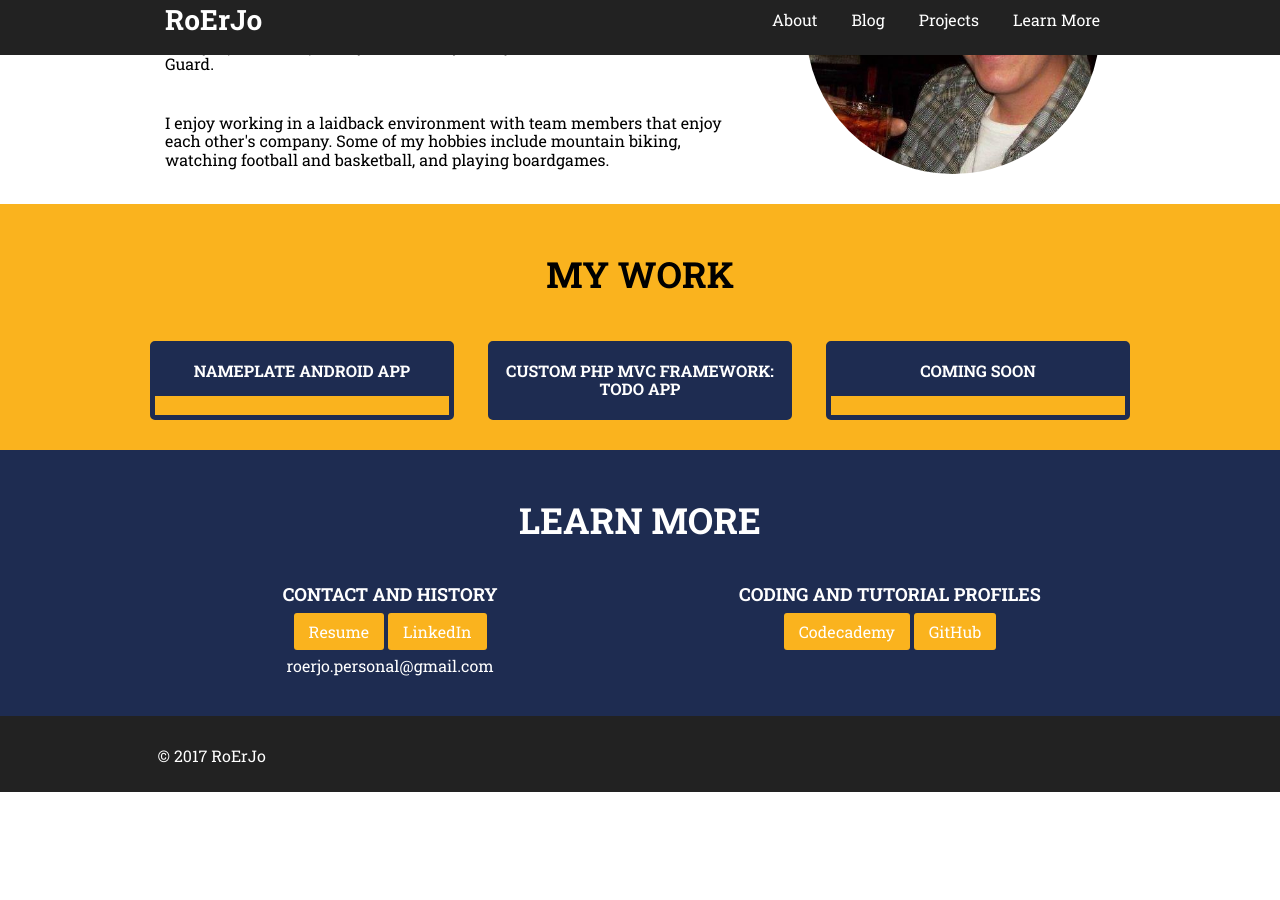
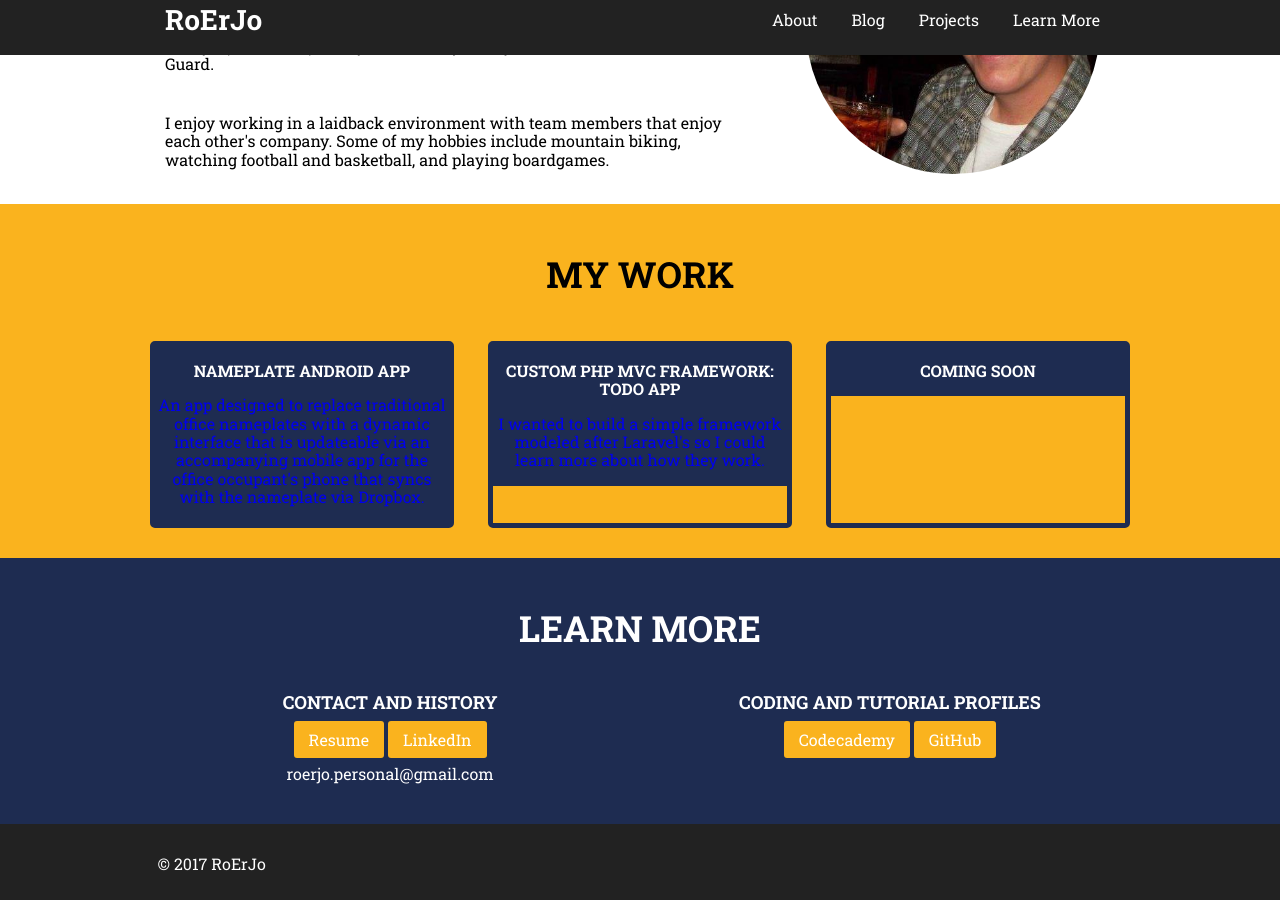
Before and after one commit to roerjo/roerjo.me, a Jekyll site: the page built from index.html, in a window 1280 px wide and 900 px high, scrolled down 851 px. Built offline with Jekyll 4.4.1, drawn with Linux system fonts in a browser that asks for light colours; before the commit the page ends 1643 px from its top, so only the background shows below that.

Commit message:
update project descriptions

```diff
--- a/index.html
+++ b/index.html
@@ -27,27 +27,31 @@ title: RoErJo | Home
     			<div class="projects">
 	    			<a href="https://github.com/roerjo/D-Sign-Tablet-App">
 	    			<div class="thumbnail">
-	    				<div class="caption">
-	    					<h3>Nameplate Android App</h3>
-	    				</div>
+	    			    <h3>Nameplate Android App</h3>
+                        <p>
+                            An app designed to replace traditional office
+                            nameplates with a dynamic interface that is updateable
+                            via an accompanying mobile app for the office occupant's
+                            phone that syncs with the nameplate via Dropbox.
+                        </p>
     				</div>
     				</a>
     			</div>
     			<div class="projects">
     				<a href="https://github.com/roerjo/custom-php-framework-todo-app">
     				<div class="thumbnail">
-	    				<div class="caption">
-	    					<h3>Custom PHP MVC Framework: Todo App</h3>
-	    				</div>
+	    			    <h3>Custom PHP MVC Framework: Todo App</h3>
+                        <p>
+                            I wanted to build a simple framework modeled after
+                            Laravel's so I could learn more about how they work.
+                        </p>
     				</div>
     				</a>
     			</div>
     			<div class="projects">
     				<a href="#">
     				<div class="thumbnail">
-	    				<div class="caption">
 	    					<h3>Coming Soon</h3>
-	    				</div>
     				</div>
 					</a>
     			</div>
```
